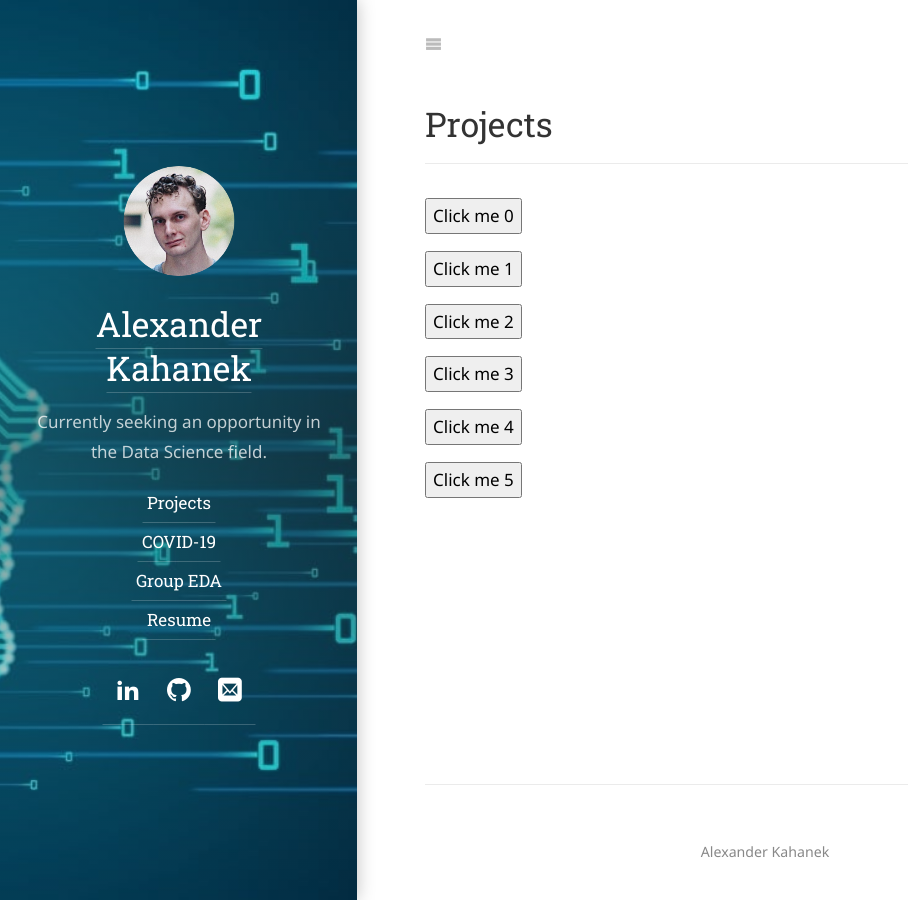
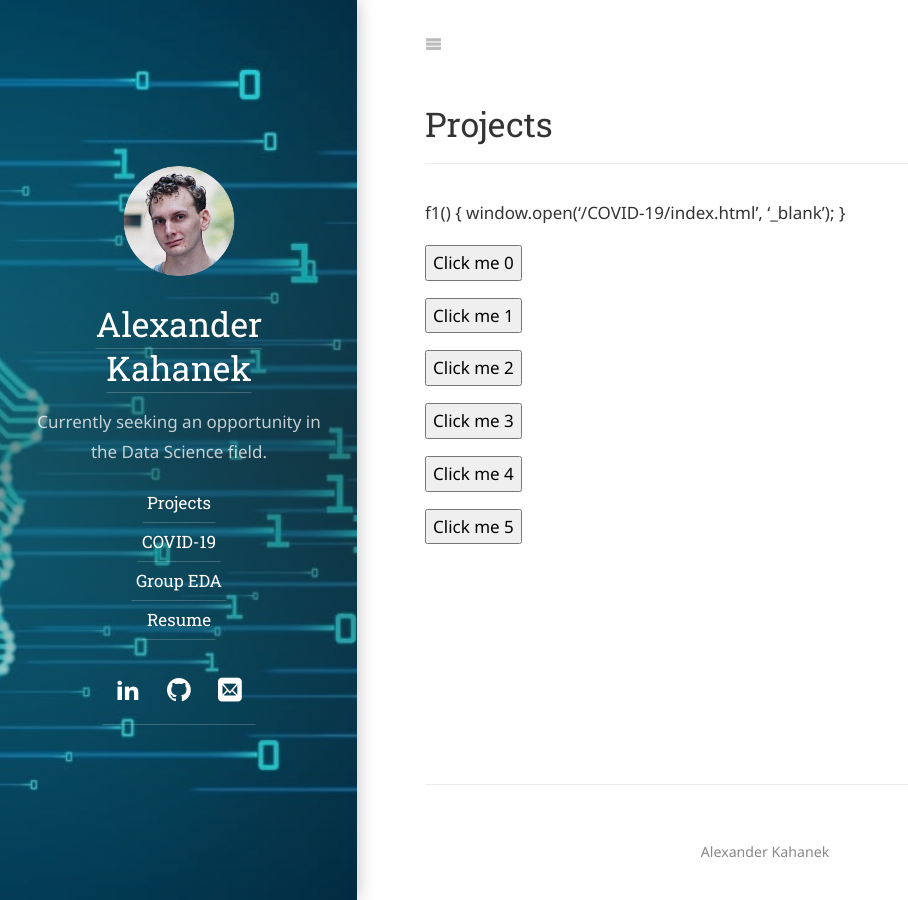
Before and after one commit to Alexander-Kahanek/Alexander-Kahanek.github.io, a Jekyll site: the page built from projects.md, in a window 1280 px wide. Shown: the whole page, without its empty margins (0-908 px from the left). Built offline with Jekyll 4.4.1, drawn with Linux system fonts in a browser that asks for light colours; some web fonts are replaced; our own code applies the rules of GitHub Pages for plain Markdown files.

Commit message:
Update projects.md

```diff
--- a/projects.md
+++ b/projects.md
@@ -1,4 +1,8 @@
 # Projects
+
+f1() {
+   window.open('/COVID-19/index.html', '_blank');
+}
 
 <button name="button" onclick="COVID-19/index.html">Click me 0</button>
 
```
